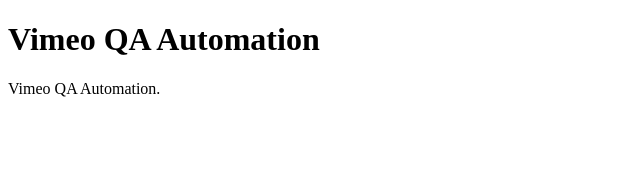
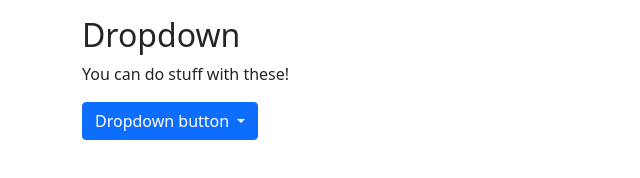
Before and after one commit to apkatsikas/apkatsikas.github.io, a plain HTML site: page index.html in a window 1280 px wide. Shown: the whole page, without its empty margins (0-640 px from the left). Drawn offline with nearby package versions, Linux system fonts and the light colour scheme.

Commit message:
add working dropdown

```diff
--- a/index.html
+++ b/index.html
@@ -1,12 +1,28 @@
 <!DOCTYPE html>
-<html>
+<html lang="en">
 <head>
-<title>Vimeo QA Automation</title>
+  <title>Vimeo QA Automation</title>
+  <meta charset="utf-8">
+  <meta name="viewport" content="width=device-width, initial-scale=1">
+  <link href="https://cdn.jsdelivr.net/npm/bootstrap@5.1.3/dist/css/bootstrap.min.css" rel="stylesheet">
+  <script src="https://cdn.jsdelivr.net/npm/bootstrap@5.1.3/dist/js/bootstrap.bundle.min.js"></script>
 </head>
 <body>
 
-<h1>Vimeo QA Automation</h1>
-<p>Vimeo QA Automation.</p>
+<div class="container mt-3">
+  <h2>Dropdown</h2>
+  <p>You can do stuff with these!</p>
+  <div class="dropdown">
+    <button type="button" class="btn btn-primary dropdown-toggle" data-bs-toggle="dropdown">
+      Dropdown button
+    </button>
+    <ul class="dropdown-menu">
+      <li><a class="dropdown-item" href="#">Link 1</a></li>
+      <li><a class="dropdown-item" href="#">Link 2</a></li>
+      <li><a class="dropdown-item" href="#">Link 3</a></li>
+    </ul>
+  </div>
+</div>
 
 </body>
 </html>
```
